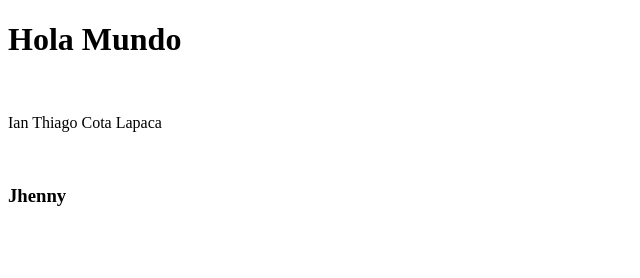
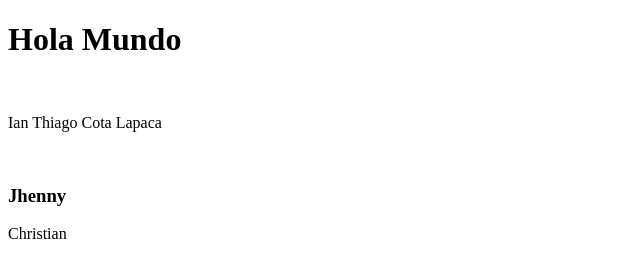
Before and after one commit to rccm071994/MiPrProyecto, a plain HTML site: page index.html in a window 1280 px wide. Shown: the full height of the page, 0-640 px from the left. Drawn offline with Linux system fonts and the light colour scheme.

Commit message:
se anadio a Christian

```diff
--- a/index.html
+++ b/index.html
@@ -9,5 +9,6 @@
     <p>Ian Thiago Cota Lapaca</p>
     <br>
     <h3>Jhenny</h3>
+    <p>Christian</p>
   </body>
 </html>
```
